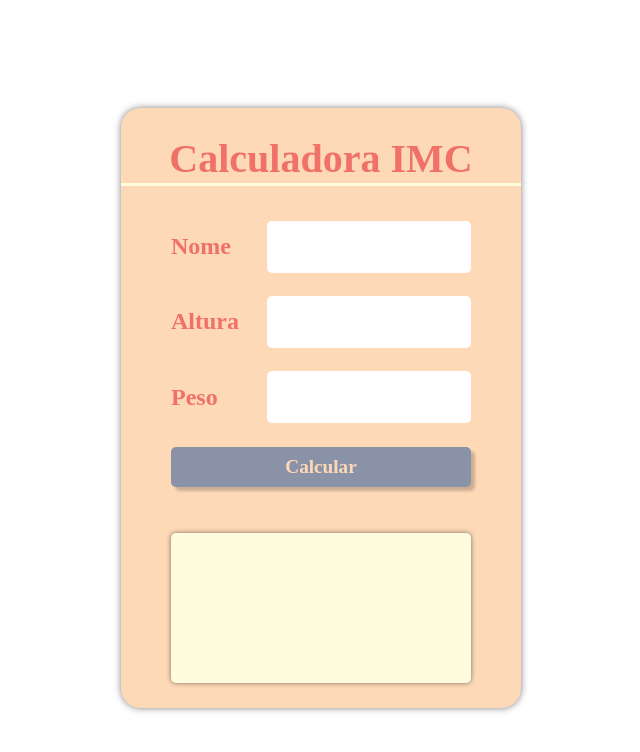
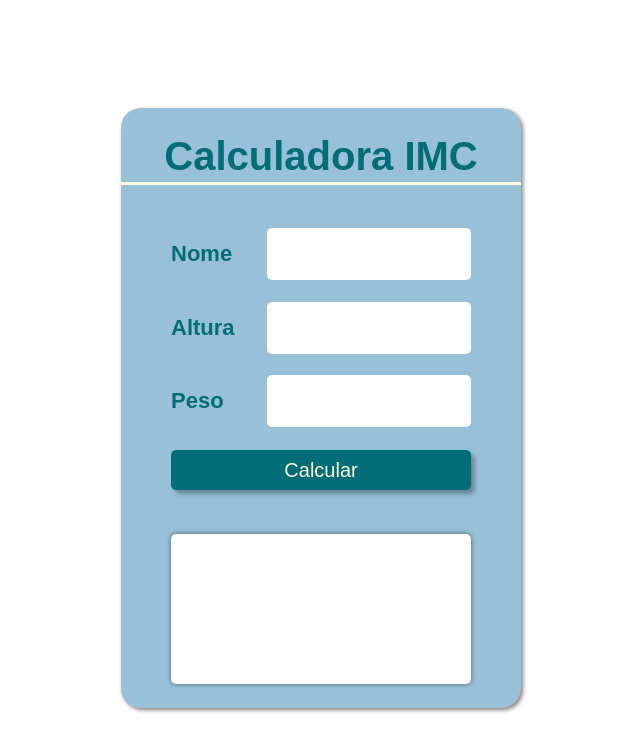
Before and after one commit to JuliaJPereira/Calculadora-IMC, a plain HTML site: page index.html in a window 1280 px wide. Shown: the whole page, without its empty margins (327-967 px from the left). Drawn offline with Linux system fonts and the light colour scheme.

Commit message:
Alterações

```diff
--- a/style.css
+++ b/style.css
@@ -9,14 +9,14 @@ main {
 .container {
     display: flex;
     flex-direction: column;
-    background: #fed9b7;
+    background: #98c1d9;
     width: 400px;
     height: 600px;
     align-items: center;
     justify-content: space-evenly;
     border-radius: 20px;
-    box-shadow: 0 0 7px rgba(0, 0, 0, 0.5);
-    color: #f07167;
+    box-shadow: 2px 2px 4px rgba(0, 0, 0, 0.5);
+    color: #006d77;
 }
 
 .title {
@@ -25,10 +25,12 @@ main {
     align-items: center;
     width: 100%;
     height: 50px;
-    font: bold 2.5rem serif;
+    font-size: 40px;
+    font-family: Arial, Helvetica, sans-serif;
+    font-weight: bold;
     border-bottom: solid 3px #fdfcdc;
-    margin-bottom: 10px;
-    color:#f07167;
+    margin-bottom: 20px;
+    color:#006d77;
 }
 
 .input {
@@ -50,20 +52,23 @@ main {
 }
 
 .input label {
-    font: bold 1.5rem serif;
+    font-family: Arial, Helvetica, sans-serif;
+    font-size: 22px;
+    font-weight: bold;
   }
 
   button {
       width: 300px;
       height: 40px;
-      font: bold 1.2rem serif;
-      background: #8a92a7;
-      color: #fed9b7;
+      font-family: Arial, Helvetica, sans-serif;
+      font-size: 20px;
+      background: #006d77;
+      color: #fdfcdc;
       outline: none;
       border-radius: 5px;
       cursor: pointer;
       border: none;
-      box-shadow: 4px 4px 3px rgba(0, 0, 0, 0.2);
+      box-shadow: 4px 4px 4px rgba(0, 0, 0, 0.3);
   }
 
   .result {
@@ -73,10 +78,12 @@ main {
       width: 300px;
       height: 150px;
       border-radius: 5px;
-      font: italic 1.5rem serif;
+      font-family: Arial, Helvetica, sans-serif;
+      font-size: 20px;
+      font-style: italic;
       box-shadow: 0px 0px 5px rgba(0, 0, 0, 0.5);
-      background: #fdfcdc;
-      color: #f07167;
+      background: white;
+      color: #006d77;
       padding: 20px;
       box-sizing: border-box;
       user-select: none;
```
Also changed, not shown: calculadoraIMC.png.
